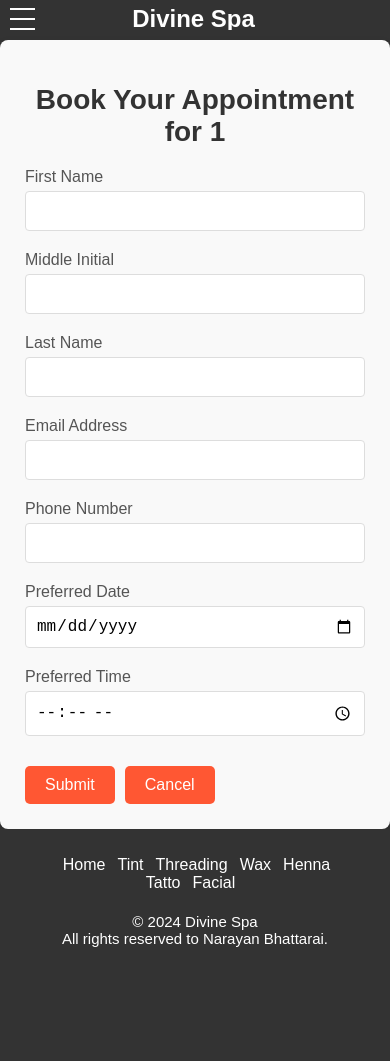
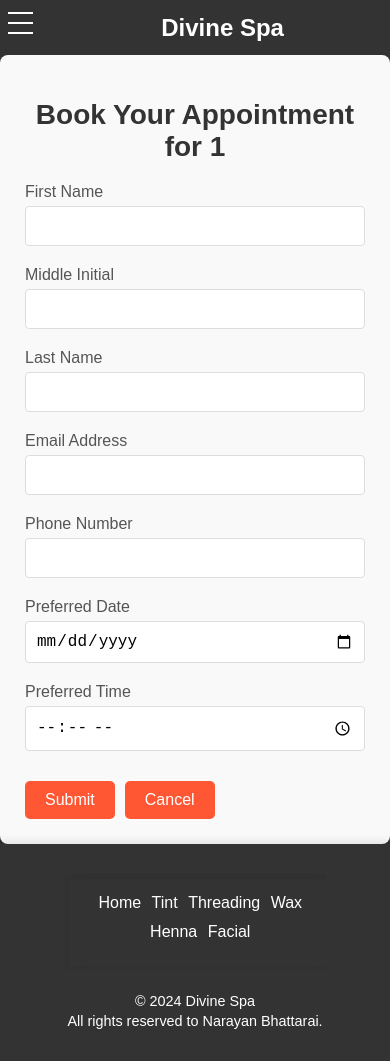
Before and after one commit to nbbhatta143/awesome-spa, a React (Create React App) app: page /#/booking/1 in a window 390 px wide. Before the commit the page ends 957 px from the top, so only its background shows below. Built offline with nearby package versions, Linux system fonts and the light colour scheme.

Commit message:
added some css to make look good

```diff
--- a/src/component/HomePage.js
+++ b/src/component/HomePage.js
@@ -4,13 +4,13 @@ import SpaCard from './SpaCard';
 
 function Homepage({images}){
   return (
-    <header className="App-header">
+    <body className="App-header">
       <Carousel images={images} />
       <h3>Our Services</h3>
       <div className="card-container">
         <SpaCard images={images} />
       </div>
-    </header>
+    </body>
   );
 };
 export default Homepage;
--- a/src/component/Navbar.js
+++ b/src/component/Navbar.js
@@ -30,10 +30,10 @@ function Navbar({title, isFooter}) {
           <div className={!isFooter? 'footer': `menu ${isOpen ? 'open' : ''}`}>
             <ul>
                <li><a href="#/" onClick={closeMenu}>Home</a></li>
-              <li><a href="#tint" onClick={closeMenu}>Tint</a></li>
+              <li><a href="#tinting" onClick={closeMenu}>Tint</a></li>
               <li><a href="#facial" onClick={closeMenu}>Threading</a></li>
-              <li><a href="#wax" onClick={closeMenu}>Wax</a></li>
-              <li><a href="#henna" onClick={closeMenu}>Henna Tatto</a></li>
+              <li><a href="#waxing" onClick={closeMenu}>Wax</a></li>
+              <li><a href="#henna" onClick={closeMenu}>Henna</a></li>
               <li><a href="#facial" onClick={closeMenu}>Facial</a></li>
 
             </ul>
--- a/src/style/App.css
+++ b/src/style/App.css
@@ -4,6 +4,8 @@
   font-family: Arial, sans-serif;
   background-color: #333;
   margin-top: 2px;
+  max-width: 80%;
+  margin: 0 auto;
 }
 html{
   background-color: #333;
@@ -12,9 +14,9 @@ html{
 header {
   background-color: #333;
   color: white;
-  padding: 10px 5px;
+  /* padding: 10px 5px; */
   position: relative;
-  margin: 5px 5px 1px 2px;
+  /* margin: 5px 5px 1px 2px; */
   text-align: center;
 
 }
@@ -22,28 +24,21 @@ header {
   margin: 0px;
   padding: 2px;
 }
+
 .navbar {
   display: flex;
-  justify-content: space-between;
-  align-items: center;
+  /* justify-content: space-between; */
+  /* align-items: center; */
   position: relative;
   width: 100%;
-  /* padding: 10px 0; */
-
+  left: -12%;
+  justify-content: flex-end;
+  align-items: flex-start;
+  /* padding-bottom: 2%; */
+  flex-direction: row-reverse;
 }
 
-/* Positioning for the hamburger menu and logo */
-.navbar .logo {
-  position: absolute;
-  left: 50%;
-  transform: translateX(-50%); /* Centers the logo */
-}
 
-.navbar {
-  margin: 0;
-  /* font-size: 24px; */
-  /* padding-left: 75px; */
-}
 
 /* Navbar menu (desktop) */
 .menu ul {
@@ -66,7 +61,7 @@ header {
 .logo ul {
   list-style: none; /* Removes bullet points */
   text-align: center;
-  padding: 1px;
+  padding-top: 10px;
 }
 
 
@@ -100,6 +95,7 @@ header {
   z-index: 2;
 }
 .Services-container {
+  display: flex;
   padding: 5px;
   background-color: #333;
   min-height: 100vh; /* Full viewport height */
@@ -110,7 +106,7 @@ header {
   position: relative;
   color: white;
   text-align: center;
-  margin-bottom: 5px;
+  margin-bottom: 10px;
   justify-content: flex-start;
   align-items: center;
   padding-left: 5px;
@@ -125,13 +121,20 @@ header {
 /* Mobile-specific styles (screens less than 768px wide) */
 @media (max-width: 1165px) {
   /* Hide the regular menu */
+  .App {
+    font-family: Arial, sans-serif;
+    background-color: #333;
+    max-width: 100%;
+    margin: 0 auto;
+  }
+
   .menu {
     display: block;
     position: fixed;
     top: 0;
     left: -250px; /* Start off-screen to the left */
     bottom: 0;
-    width: 30%; /* Menu width */
+    /* width: 30%; Menu width */
     background-color: #333;
     padding: 10px;
     transition: left 0.3s ease-in-out; /* Apply smooth sliding transition */
@@ -148,7 +151,31 @@ header {
   .hamburger {
     display: flex;
   }
-
+  .navbar {
+    left: 0%;
+    justify-content: space-between;
+    align-items: center;
+    padding: 2%;
+  }
+  /* .navbar {
+    display: flex;
+    justify-content: space-between;
+    align-items: center;
+    position: relative;
+    width: 100%;
+    left: 0%;
+    justify-content: space-between;
+    align-items: flex-start;
+    padding-bottom: 2%;
+    align-items: center;
+    padding: 2%;
+  } */
+  /* Positioning for the hamburger menu and logo */
+  .navbar .logo {
+    position: absolute;
+    left: 50%;
+    transform: translateX(-50%); /* Centers the logo */
+  }
   /* When the menu is open, move it into view */
   .menu.open {
     left: 0; /* Slide the menu to the visible position */
@@ -202,5 +229,17 @@ header {
   .footer ul li a:hover {
     text-decoration: underline;
   }
+  header {
+    background-color: #333;
+    color: white;
+    padding: 15px 5px;
+    position: relative;
 
+  }
+  .footer header {
+    padding:0%
+  }
+  .footer-nav{
+    padding: 0%;
+  }
 }
--- /dev/null
+++ b/src/style/ServiceDetail.css
@@ -0,0 +1,82 @@
+/* Ensure body and html are properly styled */
+html, body {
+  margin: 0;
+  padding: 0;
+  height: 100%;
+  width: 100%;
+  /* overflow: hidden; Prevent scrolling */
+  box-sizing: border-box;
+  color: whitesmoke;
+}
+
+/* Container for the entire detail view */
+.service-detail-container {
+  display: flex;
+  justify-content: center;
+  align-items: center;
+  height: 100vh; /* Full viewport height */
+  background: linear-gradient(to bottom, #f8f9fa, #e9ecef); /* Subtle gradient background */
+  padding: 0 20px; /* Add some padding for smaller screens */
+  box-sizing: border-box;
+}
+
+/* Card-style detail view */
+.service-detail {
+  display: flex;
+  flex-direction: column;
+  justify-content: center;
+  align-items: center;
+  background: #ffffff;
+  box-shadow: 0 4px 10px rgba(0, 0, 0, 0.1); /* Soft shadow */
+  border-radius: 15px; /* Rounded corners */
+  padding: 20px;
+  width: 90%; /* Responsive width */
+  max-width: 500px; /* Slightly smaller for better fit */
+  max-height: 90%; /* Prevent overflowing on larger screens */
+  text-align: center; /* Center-align text */
+  overflow: hidden; /* Ensure content doesn't spill out */
+}
+
+/* Styling for the service image */
+.service-image img {
+  width: 100%;
+  height: auto;
+  max-height: 50%; /* Ensure the image doesn't dominate the card */
+  border-radius: 10px; /* Rounded image corners */
+  margin-bottom: 20px; /* Space below image */
+}
+
+/* Information section */
+.service-info {
+  display: flex;
+  flex-direction: column;
+  justify-content: center;
+  align-items: center;
+  gap: 15px; /* Space between elements */
+}
+
+/* Title styling */
+.service-title {
+  font-size: 1.8rem;
+  font-weight: bold;
+  color: #343a40;
+  margin: 0;
+  text-overflow: ellipsis; /* Handle long text gracefully */
+  white-space: pre-wrap;
+}
+
+/* Description styling */
+.service-description {
+  font-size: 1rem;
+  color: #495057;
+  line-height: 1.5;
+  text-align: center;
+}
+
+/* Price styling */
+.service-price {
+  font-size: 1.2rem;
+  font-weight: bold;
+  color: #28a745;
+  margin: 0;
+}
--- a/src/style/SpaCard.css
+++ b/src/style/SpaCard.css
@@ -1,5 +1,5 @@
 /* Base Styling */
-.spa-card {
+.spa-card ,.spa-card-wrapper{
   display: flex; /* Arrange image and content in a row */
   align-items: center;
   justify-content: space-between; /* Ensure even spacing */
@@ -12,11 +12,11 @@
   transition: transform 0.3s ease, box-shadow 0.3s ease;
 }
 
-.spa-card.reverse {
+.spa-card.reverse,.spa-card-wrapper.reverse {
   flex-direction: row-reverse; /* Reverse layout for alternating cards */
 }
 
-.spa-card:hover {
+.spa-card:hover,.spa-card-wrapper:hover {
   transform: translateY(-10px);
   box-shadow: 0 8px 16px rgba(0, 0, 0, 0.2);
 }
@@ -56,7 +56,7 @@
   margin-bottom: 10px;
 }
 
-.spa-card-content .price {
+.spa-card-content .price{
   font-size: 18px;
   color: #FF5733;
   font-weight: bold;
@@ -64,7 +64,7 @@
 
 /* Media Query for Smaller Screens */
 @media (max-width: 768px) {
-  .spa-card {
+  .spa-card,.spa-card-wrapper {
     flex-direction: row; /* Keep row layout on smaller screens */
     flex-wrap: wrap; /* Allow wrapping for better responsiveness */
   }
@@ -74,7 +74,7 @@
     width: 60%; /* Allocate a larger percentage for the image */
   }
 
-  .spa-card-content {
+  .spa-card-content, .spa-card-wrapper  .spa-card-content {
     flex: 2; /* Allocate smaller space for the text content */
     width: 40%; /* Allocate the remaining space for content */
     text-align: left; /* Keep text aligned to the left */
@@ -96,13 +96,13 @@
     font-size: 16px; /* Adjust price size */
   }
 }
-.spa-card {
+.spa-card , .spa-card-wrapper{
   opacity: 0; /* Initially hidden */
   transform: translateY(50px); /* Start slightly lower */
   transition: opacity 0.6s ease, transform 0.6s ease; /* Smooth transition */
 }
 
-.spa-card.visible {
+.spa-card.visible,.spa-card-wrapper {
   opacity: 1; /* Fully visible */
   transform: translateY(0); /* Move to the original position */
 }
--- a/src/style/footer.css
+++ b/src/style/footer.css
@@ -46,11 +46,14 @@
 /* Responsive Design for Footer */
 @media (max-width: 768px) {
   .footer-nav ul {
-    display: inline-block;
+    display: flex;
     list-style: none;
     padding: 0;
     margin: 0;
-  }
+    flex-flow: wrap;
+    align-content: center;
+    justify-content: center;
+}
   .footer-container {
     flex-direction: column;
     text-align: center;
@@ -65,4 +68,49 @@
   .footer-nav li {
     margin: 2%;
   }
+  footer {
+    background-color: #333 !important;
+    color: #fff !important;
+    padding: 20px 0 !important;
+    text-align: center !important;
+    width: 100% !important;
+    height: 100%;
+  }
+  .footer-container {
+    gap: 0px; /* Space between elements */
+  }
+
 }
+/* Ensure the footer sticks to the bottom and spans the full width */
+.footer {
+  /* position: fixed; Keep the footer at the bottom */
+  bottom: 0;
+  width: 100%; /* Full-width footer */
+  /* background-color: #343a40; Dark background color for contrast */
+  color: #ffffff; /* White text color for readability */
+  text-align: center; /* Center-align text */
+  padding: 10px 0; /* Vertical padding for spacing */
+  box-shadow: 0 -2px 10px rgba(0, 0, 0, 0.1); /* Subtle shadow */
+  z-index: 1000; /* Ensure the footer stays on top */
+}
+
+/* Footer container for layout */
+.footer-container {
+  display: flex;
+  flex-direction: column; /* Stack elements vertically */
+  justify-content: center; /* Center content vertically */
+  align-items: center; /* Center content horizontally */
+  gap: 10px; /* Space between elements */
+}
+
+/* Footer navigation styles */
+.footer-nav {
+  margin-bottom: 10px; /* Add spacing below navigation */
+}
+
+/* Copyright text */
+.footer-copyright p {
+  font-size: 0.9rem; /* Slightly smaller font size */
+  margin: 0; /* Remove default margins */
+  line-height: 1.4; /* Improve readability */
+}
```
Also changed, not shown: src/App.js (+7 -5 lines), src/component/ServiceDetail.js (added, +65 -0 lines), src/component/ServicesView.js (+45 -3 lines).
